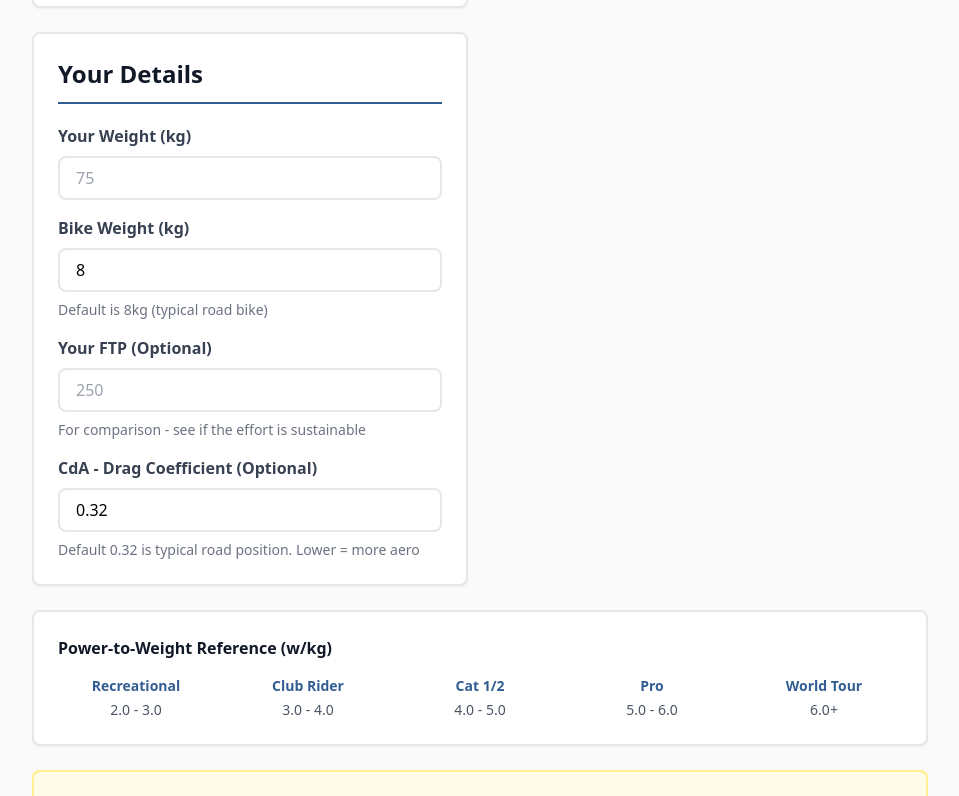
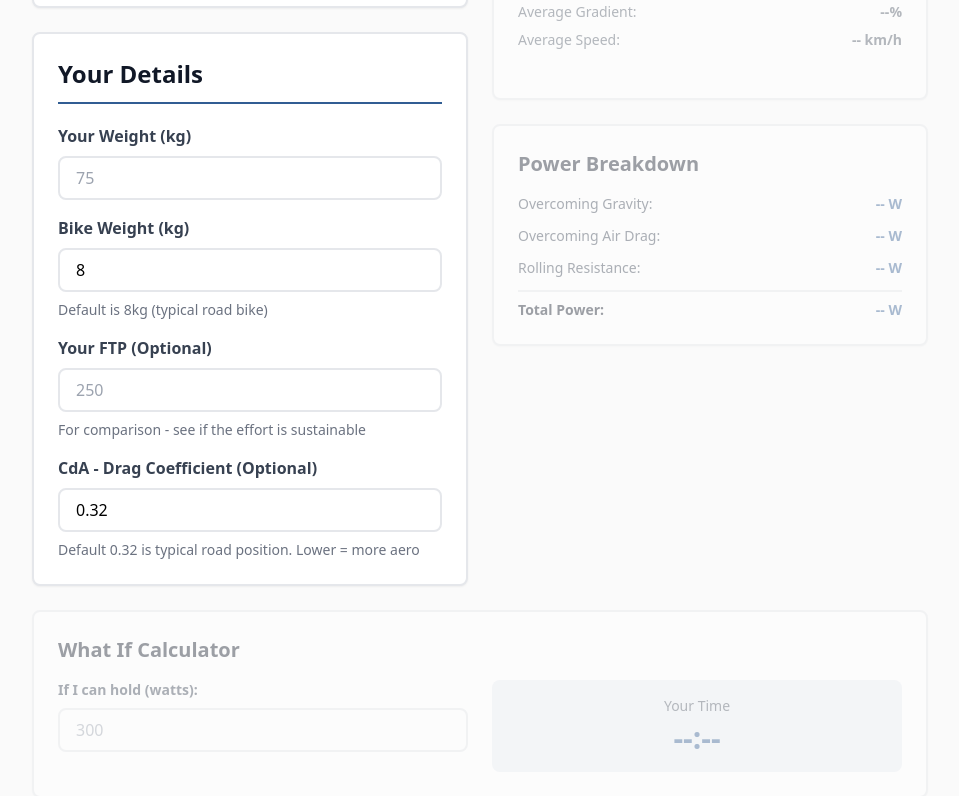
Before and after one commit to maccavamzoo/bikotic-genesis, a Next.js app: page /tools/kom-power in a window 1280 px wide. Shown: the part 696-1492 px from the top of the page, without its empty margins (160-1119 px from the left). Built offline with nearby package versions, Linux system fonts and the light colour scheme.

Commit message:
Update page.tsx

```diff
--- a/app/tools/kom-power/page.tsx
+++ b/app/tools/kom-power/page.tsx
@@ -221,7 +221,7 @@ export default function KOMPowerCalculator() {
      <div className="space-y-6">
 
       {/* Main Result */}
-      <div id="results" className="bg-white border-2 border-gray-200 rounded-lg p-6 shadow-sm hidden">
+      <div id="results" className="bg-white border-2 border-gray-200 rounded-lg p-6 shadow-sm opacity-40">
        <h2 className="text-2xl font-bold text-gray-900 mb-5 pb-3 border-b-2 border-bikotic-blue">
         Required Power
        </h2>
@@ -267,7 +267,7 @@ export default function KOMPowerCalculator() {
       </div>
 
       {/* Power Breakdown */}
-      <div id="breakdown" className="bg-white border-2 border-gray-200 rounded-lg p-6 shadow-sm hidden">
+      <div id="breakdown" className="bg-white border-2 border-gray-200 rounded-lg p-6 shadow-sm opacity-40">
        <h2 className="text-xl font-bold text-gray-900 mb-4">
         Power Breakdown
        </h2>
@@ -291,12 +291,17 @@ export default function KOMPowerCalculator() {
        </div>
       </div>
 
-      {/* Reverse Calculator */}
-      <div id="reverse-calc" className="bg-white border-2 border-gray-200 rounded-lg p-6 shadow-sm hidden">
+     </div>
+
+    </div>
+
+    {/* What If Calculator - Full Width */}
+    <div id="reverse-calc" className="bg-white border-2 border-gray-200 rounded-lg p-6 mt-6 shadow-sm opacity-40">
      <h2 className="text-xl font-bold text-gray-900 mb-4">
       What If Calculator
      </h2>
-       <div className="mb-4">
+     <div className="grid grid-cols-1 md:grid-cols-2 gap-6">
+      <div>
        <label htmlFor="whatif-power" className="block mb-2 text-gray-700 font-semibold text-sm">
         If I can hold (watts):
        </label>
@@ -310,16 +315,13 @@ export default function KOMPowerCalculator() {
         className="w-full px-4 py-2 border-2 border-gray-200 rounded-lg focus:border-bikotic-blue focus:outline-none"
        />
       </div>
-       <div className="bg-bikotic-blue bg-opacity-10 rounded-lg p-4 text-center">
+      <div className="bg-bikotic-blue bg-opacity-10 rounded-lg p-4 text-center flex flex-col justify-center">
        <div className="text-sm text-gray-600 mb-1">Your Time</div>
        <div className="text-3xl font-bold text-bikotic-blue" id="whatif-time">
         --:--
        </div>
       </div>
      </div>
-
-     </div>
-
     </div>
 
     {/* Reference Table */}
@@ -412,9 +414,12 @@ export default function KOMPowerCalculator() {
 
      // Validate
      if (!distance || !elevation || (!timeMin && !timeSec) || !riderWeight) {
-      document.getElementById('results').classList.add('hidden');
-      document.getElementById('breakdown').classList.add('hidden');
-      document.getElementById('reverse-calc').classList.add('hidden');
+      document.getElementById('results').classList.add('opacity-40');
+      document.getElementById('breakdown').classList.add('opacity-40');
+      document.getElementById('reverse-calc').classList.add('opacity-40');
+      document.getElementById('results').classList.remove('opacity-100');
+      document.getElementById('breakdown').classList.remove('opacity-100');
+      document.getElementById('reverse-calc').classList.remove('opacity-100');
       return;
      }
 
@@ -485,9 +490,12 @@ export default function KOMPowerCalculator() {
      }
 
      // Show results
-     document.getElementById('results').classList.remove('hidden');
-     document.getElementById('breakdown').classList.remove('hidden');
-     document.getElementById('reverse-calc').classList.remove('hidden');
+     document.getElementById('results').classList.remove('opacity-40');
+     document.getElementById('breakdown').classList.remove('opacity-40');
+     document.getElementById('reverse-calc').classList.remove('opacity-40');
+     document.getElementById('results').classList.add('opacity-100');
+     document.getElementById('breakdown').classList.add('opacity-100');
+     document.getElementById('reverse-calc').classList.add('opacity-100');
 
      // Store values for reverse calc
      window.segmentData = {
```
Lines whose indentation alone changed are shown as unchanged.
